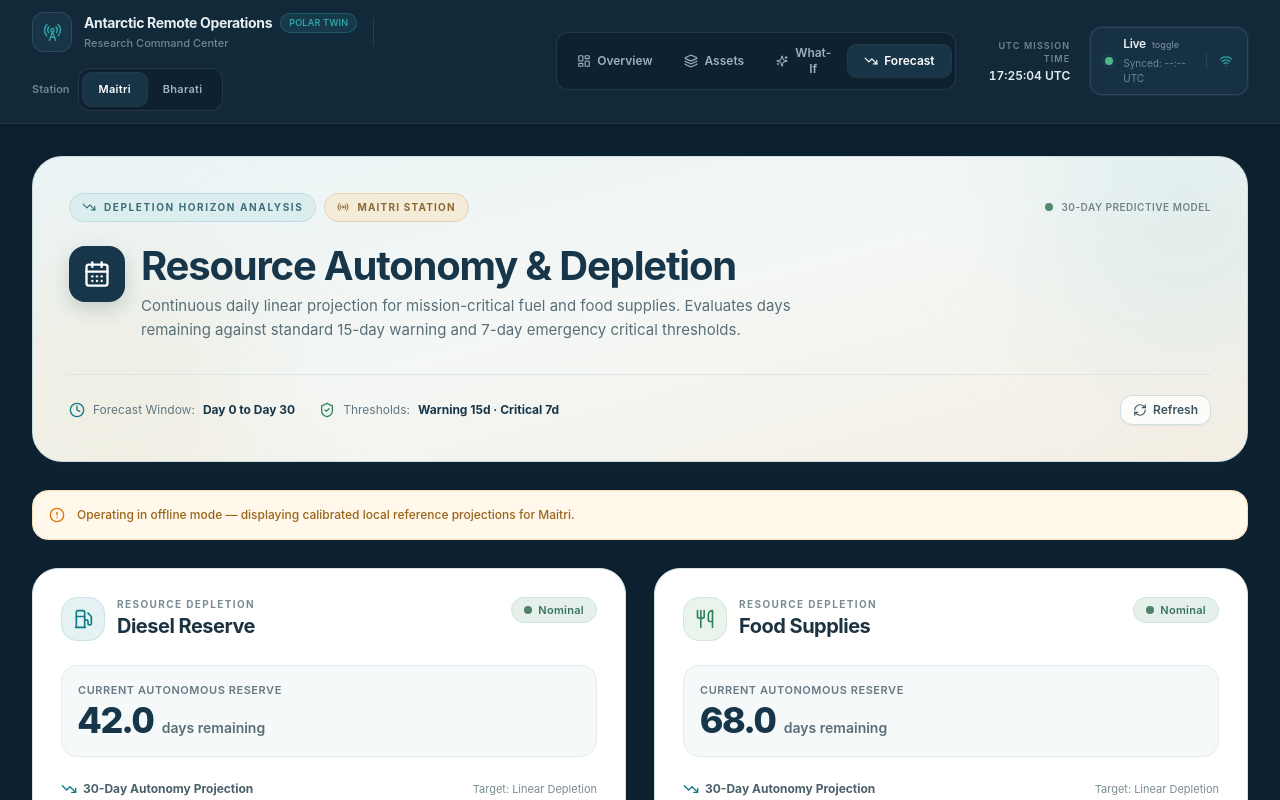
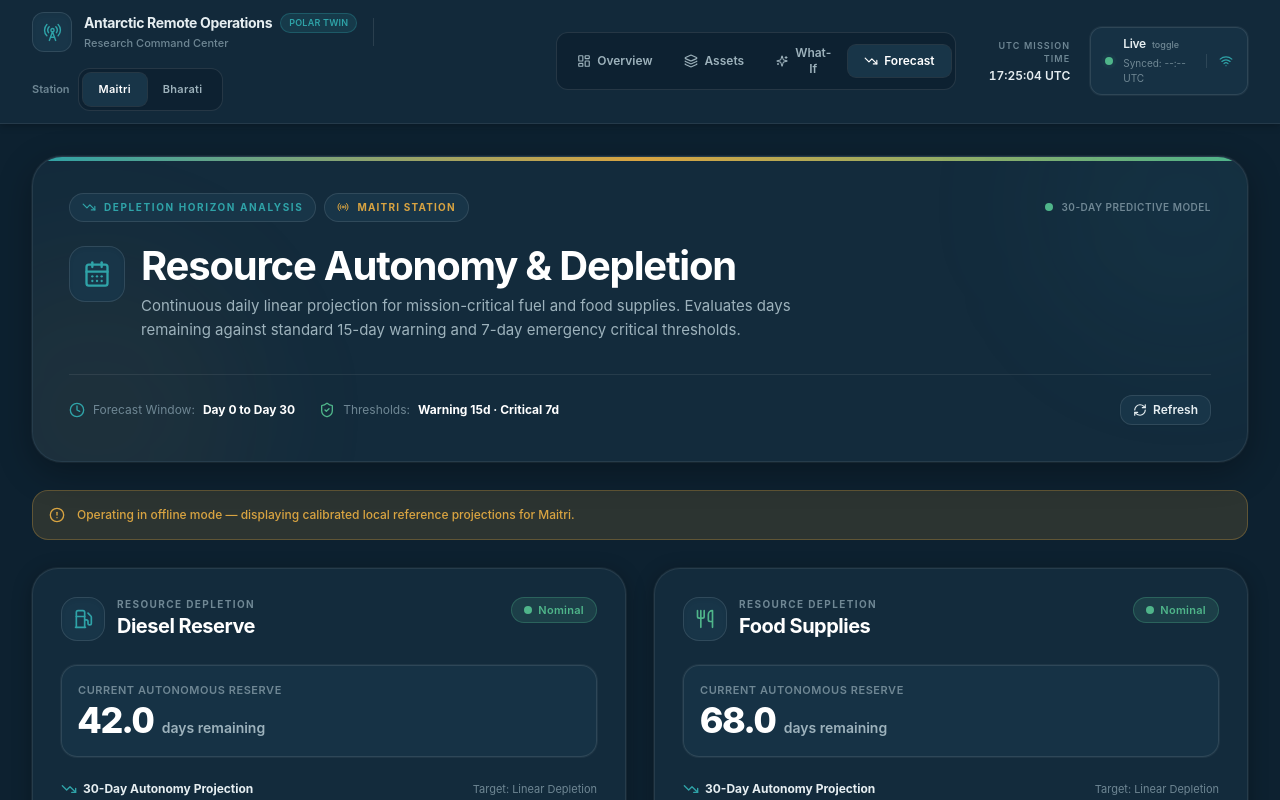
Before and after one commit to shadow-anderson/antarctic-twin, a Next.js app in the folder frontend/: page / in a window 1280 px wide. Both pictures are taken after a click on the button "Forecast". Shown: the top 800 px of the page. Built offline with nearby package versions, Linux system fonts and the light colour scheme; no server answers.

Commit message:
feat(forecast): convert ForecastPanel and ResourceForecastCard charts to dark ops theme

```diff
--- a/frontend/components/forecast/ForecastPanel.tsx
+++ b/frontend/components/forecast/ForecastPanel.tsx
@@ -63,30 +63,33 @@ export const ForecastPanel: React.FC = () => {
       {/* =========================================================
           HERO / FORECAST HORIZON HEADER
       ========================================================= */}
-      <section className="relative overflow-hidden rounded-[30px] border border-[#C9DDE0] bg-gradient-to-br from-[#EAF4F5] via-[#F4F7F5] to-[#F4EEE3] shadow-[0_10px_35px_rgba(47,76,84,0.08)]">
-        {/* Subtle blur circles */}
-        <div className="absolute -right-20 -top-24 w-72 h-72 rounded-full bg-[#B9DDE0]/30 blur-3xl pointer-events-none" />
-        <div className="absolute -left-24 -bottom-28 w-80 h-80 rounded-full bg-[#E8D5B5]/25 blur-3xl pointer-events-none" />
+      <section className="relative overflow-hidden rounded-[30px] border border-white/[0.08] bg-ops-panel shadow-[0_10px_35px_rgba(0,0,0,0.3)] ring-1 ring-white/5">
+        {/* Thin accent top line */}
+        <div className="absolute top-0 inset-x-0 h-1 bg-gradient-to-r from-ops-teal via-ops-amber to-ops-green" />
+
+        {/* Subtle blur circles - toned down */}
+        <div className="absolute -right-20 -top-24 w-72 h-72 rounded-full bg-ops-teal/5 blur-3xl pointer-events-none" />
+        <div className="absolute -left-24 -bottom-28 w-80 h-80 rounded-full bg-ops-amber/5 blur-3xl pointer-events-none" />
 
         <div className="relative p-6 sm:p-8 lg:p-9">
           {/* Metadata badges */}
           <div className="flex flex-wrap items-center justify-between gap-4 mb-6">
             <div className="flex flex-wrap items-center gap-2">
-              <span className="inline-flex items-center gap-2 px-3 py-1.5 rounded-full bg-[#DCEDEF] border border-[#C0DADD] text-[#3D6E77] text-[10px] font-bold uppercase tracking-[0.16em]">
+              <span className="inline-flex items-center gap-2 px-3 py-1.5 rounded-full bg-ops-card border border-white/10 text-ops-teal text-[10px] font-bold uppercase tracking-[0.16em]">
                 <TrendingDown className="w-3.5 h-3.5" />
                 Depletion Horizon Analysis
               </span>
 
-              <span className="inline-flex items-center gap-2 px-3 py-1.5 rounded-full bg-[#F5EBD9] border border-[#E5D3AF] text-[#8A6A32] text-[10px] font-bold uppercase tracking-[0.12em]">
+              <span className="inline-flex items-center gap-2 px-3 py-1.5 rounded-full bg-ops-card border border-white/10 text-ops-amber text-[10px] font-bold uppercase tracking-[0.12em]">
                 <Radio className="w-3 h-3" />
                 {stationDisplayName} Station
               </span>
             </div>
 
-            <div className="flex items-center gap-2 text-[10px] font-semibold uppercase tracking-wider text-[#73848A]">
+            <div className="flex items-center gap-2 text-[10px] font-semibold uppercase tracking-wider text-ops-text-3">
               <span className="relative flex w-2 h-2">
-                <span className="absolute inline-flex w-full h-full rounded-full bg-[#4F8A6B] opacity-40 animate-ping" />
-                <span className="relative inline-flex w-2 h-2 rounded-full bg-[#4F8A6B]" />
+                <span className="absolute inline-flex w-full h-full rounded-full bg-ops-green opacity-40 animate-ping" />
+                <span className="relative inline-flex w-2 h-2 rounded-full bg-ops-green" />
               </span>
               30-Day Predictive Model
             </div>
@@ -95,15 +98,15 @@ export const ForecastPanel: React.FC = () => {
           {/* Title & description */}
           <div className="max-w-3xl">
             <div className="flex items-start gap-4">
-              <div className="hidden sm:flex shrink-0 items-center justify-center w-14 h-14 rounded-2xl bg-[#17364A] text-white shadow-[0_7px_18px_rgba(23,54,74,0.18)]">
+              <div className="hidden sm:flex shrink-0 items-center justify-center w-14 h-14 rounded-2xl bg-ops-card border border-white/10 text-ops-teal shadow-inner">
                 <CalendarDays className="w-7 h-7" />
               </div>
 
               <div>
-                <h1 className="text-3xl sm:text-4xl lg:text-[40px] font-bold tracking-[-0.03em] text-[#17364A] leading-tight">
+                <h1 className="text-3xl sm:text-4xl lg:text-[40px] font-bold tracking-[-0.03em] text-white leading-tight">
                   Resource Autonomy & Depletion
                 </h1>
-                <p className="mt-2 max-w-2xl text-sm sm:text-[15px] leading-6 text-[#586F78]">
+                <p className="mt-2 max-w-2xl text-sm sm:text-[15px] leading-6 text-ops-text-2">
                   Continuous daily linear projection for mission-critical fuel and food supplies. Evaluates days remaining against standard 15-day warning and 7-day emergency critical thresholds.
                 </p>
               </div>
@@ -111,15 +114,15 @@ export const ForecastPanel: React.FC = () => {
           </div>
 
           {/* Quick status bar */}
-          <div className="mt-8 flex flex-wrap items-center justify-between gap-4 pt-5 border-t border-[#D5E3E6]/80 text-xs text-[#637780]">
+          <div className="mt-8 flex flex-wrap items-center justify-between gap-4 pt-5 border-t border-white/[0.08] text-xs text-ops-text-3">
             <div className="flex items-center gap-6">
               <span className="flex items-center gap-2">
-                <Clock className="w-4 h-4 text-[#0E7C86]" />
-                Forecast Window: <strong className="text-[#17364A]">Day 0 to Day 30</strong>
+                <Clock className="w-4 h-4 text-ops-teal" />
+                Forecast Window: <strong className="text-white">Day 0 to Day 30</strong>
               </span>
               <span className="hidden md:flex items-center gap-2">
-                <ShieldCheck className="w-4 h-4 text-[#2F855A]" />
-                Thresholds: <strong className="text-[#17364A]">Warning 15d · Critical 7d</strong>
+                <ShieldCheck className="w-4 h-4 text-ops-green" />
+                Thresholds: <strong className="text-white">Warning 15d · Critical 7d</strong>
               </span>
             </div>
 
@@ -127,9 +130,9 @@ export const ForecastPanel: React.FC = () => {
               type="button"
               onClick={fetchForecast}
               disabled={loading}
-              className="inline-flex items-center gap-1.5 px-3 py-1.5 rounded-xl bg-white/80 hover:bg-white border border-[#CDDDE0] text-[#3D5560] text-xs font-semibold shadow-sm transition-all duration-150 cursor-pointer disabled:opacity-50"
+              className="inline-flex items-center gap-1.5 px-3 py-1.5 rounded-xl bg-ops-card hover:bg-ops-card/80 border border-white/10 text-ops-text text-xs font-semibold shadow-sm transition-all duration-150 cursor-pointer disabled:opacity-50"
             >
-              <RefreshCw className={`w-3.5 h-3.5 ${loading ? "animate-spin" : ""}`} />
+              <RefreshCw className={`w-3.5 h-3.5 ${loading ? "animate-spin text-ops-teal" : ""}`} />
               Refresh
             </button>
           </div>
@@ -138,8 +141,8 @@ export const ForecastPanel: React.FC = () => {
 
       {/* Fallback Notice Banner */}
       {isUsingFallback && (
-        <div className="flex items-center gap-3 p-4 rounded-2xl bg-[#FFF8EB] border border-[#F6DEB5] text-[#9A641A] text-xs font-medium">
-          <AlertCircle className="w-4 h-4 shrink-0 text-[#D97706]" />
+        <div className="flex items-center gap-3 p-4 rounded-2xl bg-ops-amber/15 border border-ops-amber/30 text-ops-amber text-xs font-medium">
+          <AlertCircle className="w-4 h-4 shrink-0 text-ops-amber" />
           <span>
             Operating in offline mode — displaying calibrated local reference projections for {stationDisplayName}.
           </span>
@@ -150,25 +153,25 @@ export const ForecastPanel: React.FC = () => {
           CONTENT AREA: LOADING / ERROR / FORECAST CARDS
       ========================================================= */}
       {loading && !forecast ? (
-        <div className="flex flex-col items-center justify-center p-16 rounded-[28px] border border-[#D5E1E3] bg-[#F8FAFA] shadow-[0_4px_20px_rgba(23,54,74,0.04)]">
-          <Loader2 className="w-8 h-8 text-[#0E7C86] animate-spin mb-3" />
-          <p className="text-sm font-semibold text-[#4A636E]">
+        <div className="flex flex-col items-center justify-center p-16 rounded-[28px] border border-white/[0.08] bg-ops-panel shadow-[0_4px_20px_rgba(0,0,0,0.3)] ring-1 ring-white/5">
+          <Loader2 className="w-8 h-8 text-ops-teal animate-spin mb-3" />
+          <p className="text-sm font-semibold text-ops-text">
             Generating depletion forecast models for {stationDisplayName}...
           </p>
         </div>
       ) : error && !forecast ? (
-        <div className="flex flex-col items-center justify-center p-12 rounded-[28px] border border-[#F5C7C7] bg-[#FEF2F2] shadow-sm text-center">
-          <AlertCircle className="w-9 h-9 text-[#DC2626] mb-2" />
-          <h3 className="text-base font-bold text-[#991B1B]">
+        <div className="flex flex-col items-center justify-center p-12 rounded-[28px] border border-ops-red/30 bg-ops-panel shadow-sm text-center ring-1 ring-white/5">
+          <AlertCircle className="w-9 h-9 text-ops-red mb-2" />
+          <h3 className="text-base font-bold text-white">
             Unable to Load Depletion Forecast
           </h3>
-          <p className="text-xs text-[#7F1D1D] mt-1 max-w-md">
+          <p className="text-xs text-ops-text-2 mt-1 max-w-md">
             {error}
           </p>
           <button
             type="button"
             onClick={fetchForecast}
-            className="mt-4 px-4 py-2 rounded-xl bg-[#DC2626] text-white text-xs font-semibold hover:bg-[#B91C1C] transition-colors"
+            className="mt-4 px-4 py-2 rounded-xl bg-ops-red/20 border border-ops-red/40 text-ops-red text-xs font-semibold hover:bg-ops-red/30 transition-colors"
           >
             Retry Request
           </button>
--- a/frontend/components/forecast/ResourceForecastCard.tsx
+++ b/frontend/components/forecast/ResourceForecastCard.tsx
@@ -38,32 +38,32 @@ export const ResourceForecastCard: React.FC<ResourceForecastCardProps> = ({
   const isDiesel = forecast.resource === "diesel";
   const resourceTitle = isDiesel ? "Diesel Reserve" : "Food Supplies";
   const ResourceIcon = isDiesel ? Fuel : Utensils;
-  const lineColor = isDiesel ? "#0E7C86" : "#2F855A";
+  const lineColor = isDiesel ? "#2FA3A8" : "#4FB58A";
 
-  // Status badge styling mirroring SourceBadge aesthetic
+  // Status badge styling mirroring SourceBadge aesthetic - dark variants
   const statusConfigs = {
     nominal: {
       label: "Nominal",
-      textColor: "text-[#39735F]",
-      bgColor: "bg-[#E5F0EA]",
-      borderColor: "border-[#D2E3DA]",
-      dotColor: "bg-[#4F806A]",
+      textColor: "text-ops-green",
+      bgColor: "bg-ops-green/15",
+      borderColor: "border-ops-green/30",
+      dotColor: "bg-ops-green",
       icon: CheckCircle2,
     },
     warning: {
       label: "Warning",
-      textColor: "text-[#956E31]",
-      bgColor: "bg-[#FDF4E7]",
-      borderColor: "border-[#F6DEBC]",
-      dotColor: "bg-[#D48222]",
+      textColor: "text-ops-amber",
+      bgColor: "bg-ops-amber/15",
+      borderColor: "border-ops-amber/30",
+      dotColor: "bg-ops-amber",
       icon: AlertTriangle,
     },
     critical: {
       label: "Critical",
-      textColor: "text-[#C53030]",
-      bgColor: "bg-[#FDE8E8]",
-      borderColor: "border-[#F8B4B4]",
-      dotColor: "bg-[#E53E3E]",
+      textColor: "text-ops-red",
+      bgColor: "bg-ops-red/15",
+      borderColor: "border-ops-red/30",
+      dotColor: "bg-ops-red",
       icon: AlertCircle,
     },
   };
@@ -72,27 +72,27 @@ export const ResourceForecastCard: React.FC<ResourceForecastCardProps> = ({
     statusConfigs[forecast.status] || statusConfigs.nominal;
 
   return (
-    <div className="flex flex-col justify-between p-6 sm:p-7 rounded-[26px] bg-white border border-[#D9E3E6] shadow-[0_4px_20px_rgba(23,54,74,0.06)] space-y-6">
+    <div className="flex flex-col justify-between p-6 sm:p-7 rounded-[26px] bg-ops-panel border border-white/[0.08] shadow-[0_4px_20px_rgba(0,0,0,0.3)] ring-1 ring-white/5 space-y-6">
       {/* =========================================================
           CARD HEADER
       ========================================================= */}
       <div className="flex flex-wrap items-start justify-between gap-4">
         <div className="flex items-center gap-3">
           <div
-            className={`w-11 h-11 rounded-2xl flex items-center justify-center ${
+            className={`w-11 h-11 rounded-2xl flex items-center justify-center shadow-inner ${
               isDiesel
-                ? "bg-[#E4F2F3] text-[#0E7C86] border border-[#CCE4E7]"
-                : "bg-[#EAF3EC] text-[#2F855A] border border-[#D2E7D7]"
+                ? "bg-ops-card text-ops-teal border border-white/10"
+                : "bg-ops-card text-ops-green border border-white/10"
             }`}
           >
             <ResourceIcon className="w-5 h-5" />
           </div>
 
           <div>
-            <div className="text-[10px] font-bold uppercase tracking-[0.14em] text-[#7A8C93]">
+            <div className="text-[10px] font-bold uppercase tracking-[0.14em] text-ops-text-3">
               Resource Depletion
             </div>
-            <h3 className="text-lg sm:text-xl font-bold text-[#1C3240] tracking-tight">
+            <h3 className="text-lg sm:text-xl font-bold text-white tracking-tight">
               {resourceTitle}
             </h3>
           </div>
@@ -114,16 +114,16 @@ export const ResourceForecastCard: React.FC<ResourceForecastCardProps> = ({
       {/* =========================================================
           KEY NUMBER & BURN RATE NOTE
       ========================================================= */}
-      <div className="flex flex-wrap items-end justify-between gap-3 p-4 rounded-2xl bg-[#F6F9FA] border border-[#E3EBEE]">
+      <div className="flex flex-wrap items-end justify-between gap-3 p-4 rounded-2xl bg-ops-card/80 border border-white/10 ring-1 ring-white/5">
         <div>
-          <span className="text-[11px] font-semibold uppercase tracking-wider text-[#677983] block">
+          <span className="text-[11px] font-semibold uppercase tracking-wider text-ops-text-3 block">
             Current Autonomous Reserve
           </span>
           <div className="flex items-baseline gap-2 mt-0.5">
-            <span className="text-3xl sm:text-4xl font-extrabold text-[#17364A] tracking-tight tabular-nums">
+            <span className="text-3xl sm:text-4xl font-extrabold text-white tracking-tight tabular-nums">
               {forecast.current_days_remaining.toFixed(1)}
             </span>
-            <span className="text-sm font-semibold text-[#5B6D77]">
+            <span className="text-sm font-semibold text-ops-text-2">
               days remaining
             </span>
           </div>
@@ -131,7 +131,7 @@ export const ResourceForecastCard: React.FC<ResourceForecastCardProps> = ({
 
         {/* Elevated burn rate warning if > 1.0 */}
         {forecast.burn_rate_multiplier > 1.0 && (
-          <div className="inline-flex items-center gap-1.5 px-3 py-1.5 rounded-xl bg-[#FFF3E6] border border-[#FCD9B8] text-[#B85D19] text-xs font-semibold">
+          <div className="inline-flex items-center gap-1.5 px-3 py-1.5 rounded-xl bg-ops-amber/20 border border-ops-amber/30 text-ops-amber text-xs font-semibold">
             <Flame className="w-3.5 h-3.5 fill-current" />
             <span>
               Burn rate elevated ×{forecast.burn_rate_multiplier.toFixed(2)} — accelerated depletion
@@ -145,11 +145,11 @@ export const ResourceForecastCard: React.FC<ResourceForecastCardProps> = ({
       ========================================================= */}
       <div>
         <div className="flex items-center justify-between mb-3 text-xs">
-          <span className="font-bold text-[#4B606B] flex items-center gap-1.5">
-            <TrendingDown className="w-4 h-4 text-[#0E7C86]" />
+          <span className="font-bold text-ops-text flex items-center gap-1.5">
+            <TrendingDown className="w-4 h-4 text-ops-teal" />
             30-Day Autonomy Projection
           </span>
-          <span className="text-[11px] text-[#7A8C93]">
+          <span className="text-[11px] text-ops-text-3">
             Target: Linear Depletion
           </span>
         </div>
@@ -163,23 +163,23 @@ export const ResourceForecastCard: React.FC<ResourceForecastCardProps> = ({
               >
                 <CartesianGrid
                   strokeDasharray="3 3"
-                  stroke="#E4ECEE"
+                  stroke="rgba(255,255,255,0.08)"
                   vertical={false}
                 />
                 <XAxis
                   dataKey="day"
-                  stroke="#83959D"
-                  fontSize={11}
+                  stroke="rgba(255,255,255,0.15)"
+                  tick={{ fill: "#9DB2BC", fontSize: 11 }}
                   tickLine={false}
-                  axisLine={{ stroke: "#D0DCE0" }}
+                  axisLine={{ stroke: "rgba(255,255,255,0.12)" }}
                   tickFormatter={(val) => `D${val}`}
                   interval={4}
                 />
                 <YAxis
-                  stroke="#83959D"
-                  fontSize={11}
+                  stroke="rgba(255,255,255,0.15)"
+                  tick={{ fill: "#9DB2BC", fontSize: 11 }}
                   tickLine={false}
-                  axisLine={{ stroke: "#D0DCE0" }}
+                  axisLine={{ stroke: "rgba(255,255,255,0.12)" }}
                   domain={[0, "auto"]}
                   unit="d"
                 />
@@ -188,11 +188,11 @@ export const ResourceForecastCard: React.FC<ResourceForecastCardProps> = ({
                     if (active && payload && payload.length) {
                       const data = payload[0].payload;
                       return (
-                        <div className="rounded-xl border border-[#CCE0E4] bg-[#FFFFFF]/95 p-3 shadow-lg backdrop-blur-sm text-xs">
-                          <div className="font-bold text-[#17364A]">
+                        <div className="rounded-xl border border-white/10 bg-ops-card/95 p-3 shadow-xl backdrop-blur-md text-xs">
+                          <div className="font-bold text-white">
                             Day {data.day}
                           </div>
-                          <div className="mt-1 font-semibold text-[#0E7C86]">
+                          <div className="mt-1 font-semibold text-ops-teal">
                             {data.days_remaining} days remaining
                           </div>
                         </div>
@@ -205,13 +205,13 @@ export const ResourceForecastCard: React.FC<ResourceForecastCardProps> = ({
                 {/* Reference Line for Warning (15 days) */}
                 <ReferenceLine
                   y={15}
-                  stroke="#D97706"
+                  stroke="#D9A441"
                   strokeDasharray="4 4"
                   strokeWidth={1.5}
                   label={{
                     value: "Warning (15d)",
                     position: "insideTopRight",
-                    fill: "#B45309",
+                    fill: "#D9A441",
                     fontSize: 10,
                     fontWeight: 600,
                   }}
@@ -220,13 +220,13 @@ export const ResourceForecastCard: React.FC<ResourceForecastCardProps> = ({
                 {/* Reference Line for Critical (7 days) */}
                 <ReferenceLine
                   y={7}
-                  stroke="#DC2626"
+                  stroke="#D4706F"
                   strokeDasharray="4 4"
                   strokeWidth={1.5}
                   label={{
                     value: "Critical (7d)",
                     position: "insideTopRight",
-                    fill: "#B91C1C",
+                    fill: "#D4706F",
                     fontSize: 10,
                     fontWeight: 600,
                   }}
@@ -241,14 +241,14 @@ export const ResourceForecastCard: React.FC<ResourceForecastCardProps> = ({
                   activeDot={{
                     r: 5,
                     fill: lineColor,
-                    stroke: "#FFFFFF",
+                    stroke: "#0D2130",
                     strokeWidth: 2,
                   }}
                 />
               </LineChart>
             </ResponsiveContainer>
           ) : (
-            <div className="w-full h-full flex items-center justify-center bg-[#F7FAFA] rounded-2xl text-xs text-[#83959D]">
+            <div className="w-full h-full flex items-center justify-center bg-ops-card/40 rounded-2xl text-xs text-ops-text-3">
               Loading chart...
             </div>
           )}
@@ -258,8 +258,8 @@ export const ResourceForecastCard: React.FC<ResourceForecastCardProps> = ({
       {/* =========================================================
           THRESHOLD CROSSINGS SUMMARY
       ========================================================= */}
-      <div className="pt-3 border-t border-[#E5EEF0] space-y-2">
-        <span className="text-[10px] font-bold uppercase tracking-[0.14em] text-[#788C93] block">
+      <div className="pt-3 border-t border-white/[0.08] space-y-2">
+        <span className="text-[10px] font-bold uppercase tracking-[0.14em] text-ops-text-3 block">
           Depletion Thresholds
         </span>
 
@@ -274,23 +274,23 @@ export const ResourceForecastCard: React.FC<ResourceForecastCardProps> = ({
                 className={`flex items-start gap-2.5 p-3 rounded-xl border text-xs leading-relaxed ${
                   crosses
                     ? isWarning
-                      ? "bg-[#FEF9EE] border-[#F6E2B8] text-[#8C5D19]"
-                      : "bg-[#FEF2F2] border-[#FBCBCB] text-[#991B1B]"
-                    : "bg-[#F7FAFA] border-[#E2EBEE] text-[#556973]"
+                      ? "bg-ops-amber/15 border-ops-amber/30 text-ops-amber"
+                      : "bg-ops-red/15 border-ops-red/30 text-ops-red"
+                    : "bg-ops-card/60 border-white/[0.08] text-ops-text-2 ring-1 ring-white/5"
                 }`}
               >
                 {crosses ? (
                   isWarning ? (
-                    <AlertTriangle className="w-4 h-4 shrink-0 text-[#D97706] mt-0.5" />
+                    <AlertTriangle className="w-4 h-4 shrink-0 text-ops-amber mt-0.5" />
                   ) : (
-                    <AlertCircle className="w-4 h-4 shrink-0 text-[#DC2626] mt-0.5" />
+                    <AlertCircle className="w-4 h-4 shrink-0 text-ops-red mt-0.5" />
                   )
                 ) : (
-                  <CheckCircle2 className="w-4 h-4 shrink-0 text-[#16A34A] mt-0.5" />
+                  <CheckCircle2 className="w-4 h-4 shrink-0 text-ops-green mt-0.5" />
                 )}
 
                 <div>
-                  <span className="font-semibold block capitalize">
+                  <span className="font-semibold block capitalize text-white">
                     {crossing.threshold_label} Threshold ({crossing.threshold_days.toFixed(0)}d)
                   </span>
                   <span className="text-[11px] opacity-90">
```
